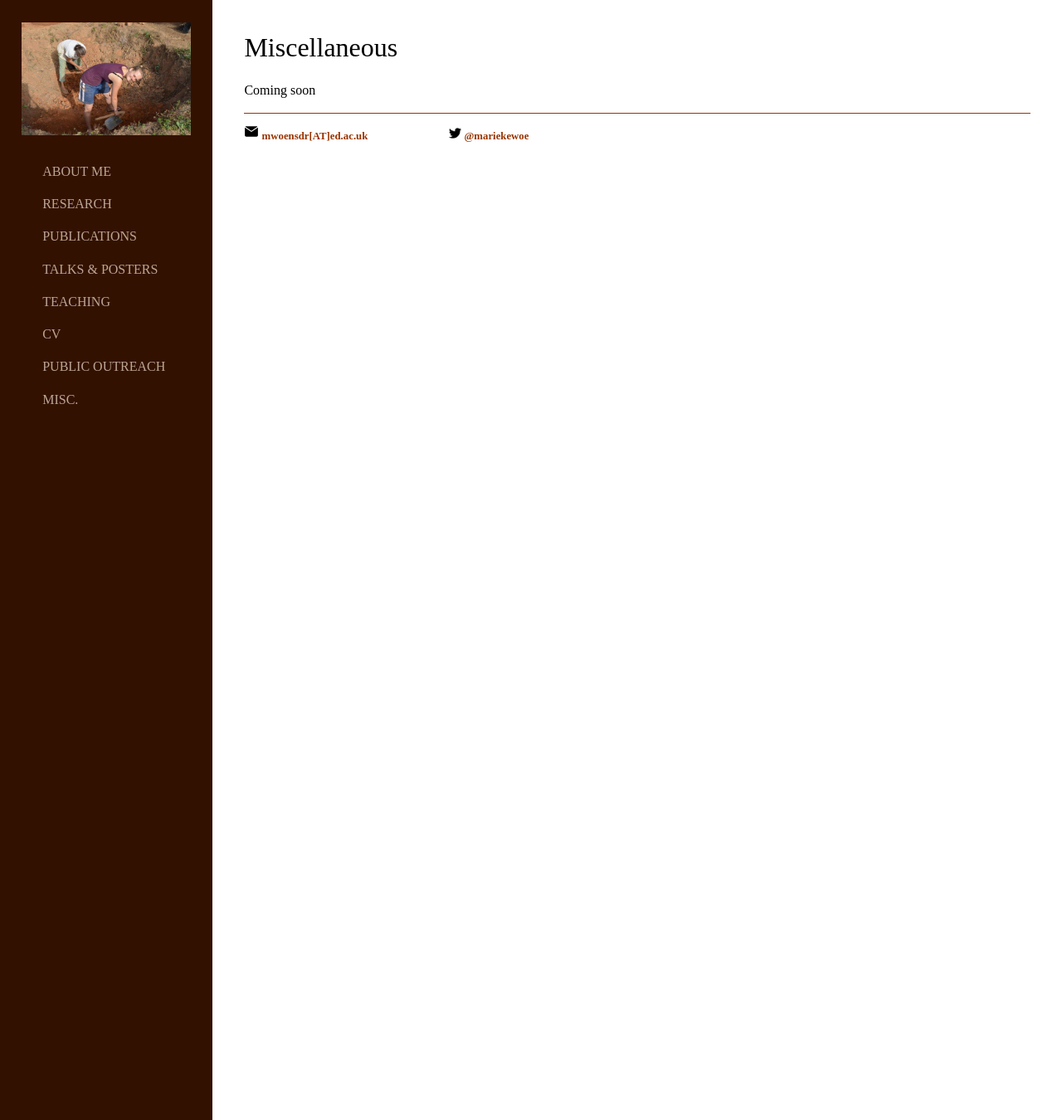
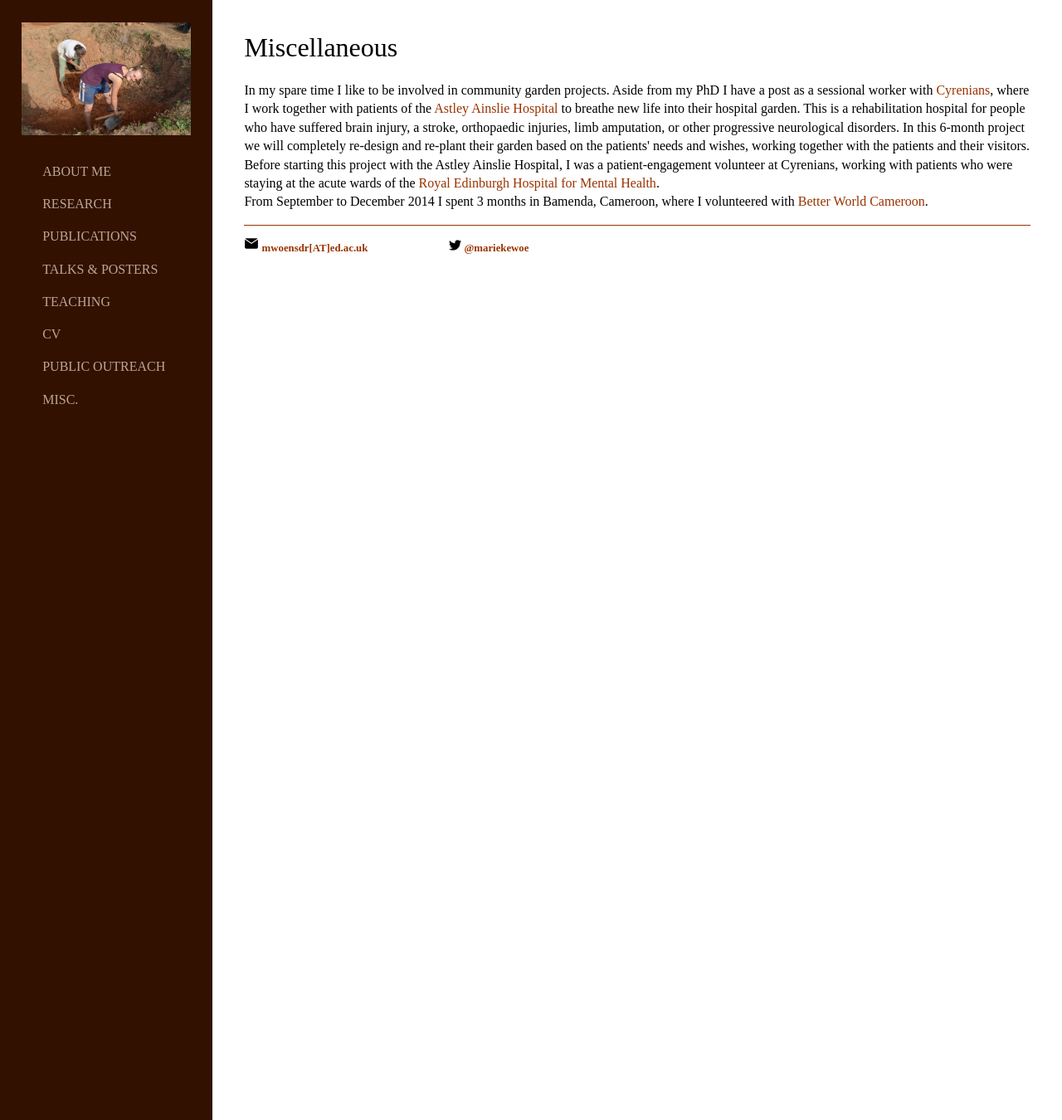
Before and after one commit to marieke-woensdregt/marieke-woensdregt.github.io, a Jekyll site: the page built from misc/index.html, in a window 1280 px wide. Shown: the whole page at 83% size. Built offline with Jekyll 4.4.1, drawn with Linux system fonts in a browser that asks for light colours.

Commit message:
Update index.html

```diff
--- a/misc/index.html
+++ b/misc/index.html
@@ -5,7 +5,22 @@ title: Misc.
 <div class="blurb">
 	<h1>Miscellaneous</h1>
 	<p>
-		<!-- <img src="/images/Me_Feest_Andrea.jpg" alt="me" style="float:right;width:262.75px;height:254.75px;"> -->
-		Coming soon
+		In my spare time I like to be involved in community garden projects. Aside from my PhD I have a post as a sessional worker with
+		<a href="http://cyrenians.scot/">Cyrenians</a>, where I work together with patients of the
+		<a href="http://www.nhslothian.scot.nhs.uk/GoingToHospital/Locations/AstleyAinslieHospital/Pages/default.aspx">Astley Ainslie Hospital</a>
+		to breathe new life into their hospital garden. This is a rehabilitation hospital for people who have suffered
+		brain injury, a stroke, orthopaedic injuries, limb amputation, or other progressive neurological disorders.
+		In this 6-month project we will completely re-design and re-plant their garden based on the patients' needs and wishes,
+		working together with the patients and their visitors.
+
+		<br />
+
+		Before starting this project with the Astley Ainslie Hospital, I was a patient-engagement volunteer at Cyrenians,
+		working with patients who were staying at the acute wards of the
+		<a href="http://www.nhslothian.scot.nhs.uk/GoingToHospital/Locations/REH/Pages/default.aspx">Royal Edinburgh Hospital for Mental Health</a>.
+
+		<br />
+		From September to December 2014 I spent 3 months in Bamenda, Cameroon, where I volunteered with
+		<a href="http://betterworld-cameroon.com/">Better World Cameroon</a>.
 	</p>
 </div><!-- /.blurb -->
```
